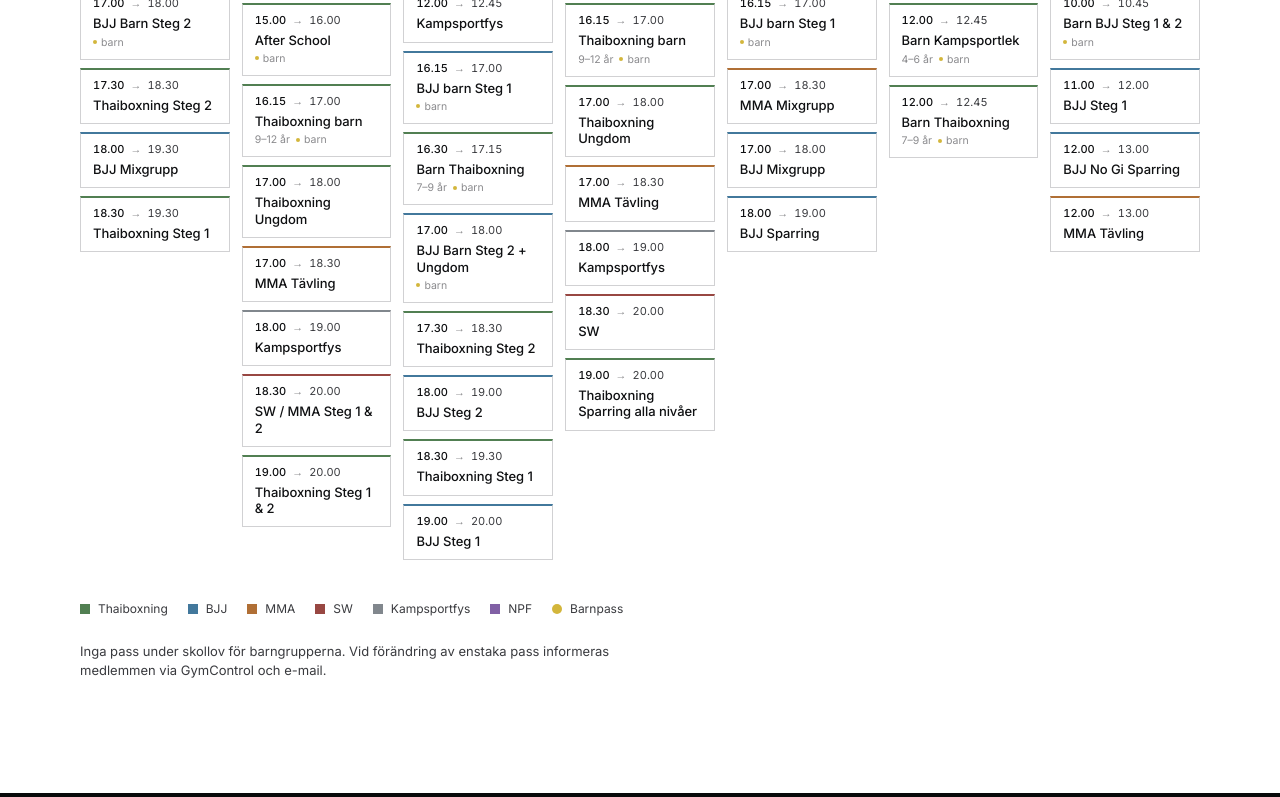
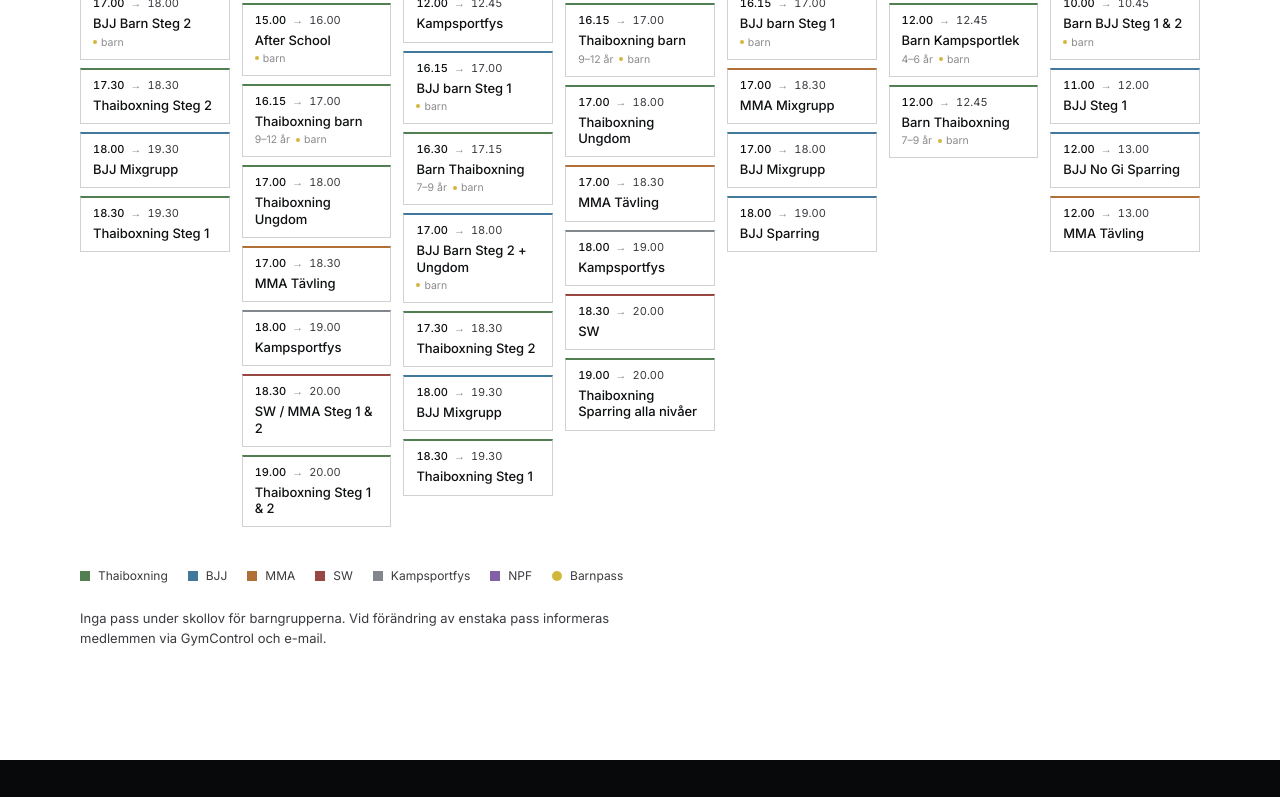
Before and after one commit to GPNaslund/kampsportstadion.se, a Next.js app: page /schema in a window 1280 px wide. Shown: the part 849-1646 px from the top of the page. Built offline with nearby package versions, Linux system fonts and the light colour scheme.

Commit message:
Update Wednesday class schedule

```diff
--- a/src/data/schedule.ts
+++ b/src/data/schedule.ts
@@ -74,15 +74,14 @@ const SESSIONS: Session[] = [
   { day: 'tue', start: '19.00', end: '20.00', title: 'Thaiboxning Steg 1 & 2', family: 'thai' },
 
   // ── Onsdag
-  { day: 'wed', start: '06.45', end: '07.40', title: 'Kampsportfys',          family: 'fys' },
+  { day: 'wed', start: '06.45', end: '07.30', title: 'Kampsportfys',          family: 'fys' },
   { day: 'wed', start: '12.00', end: '12.45', title: 'Kampsportfys',          family: 'fys' },
   { day: 'wed', start: '16.15', end: '17.00', title: 'BJJ barn Steg 1',       family: 'bjj',  isKids: true },
   { day: 'wed', start: '16.30', end: '17.15', title: 'Barn Thaiboxning',      family: 'thai', isKids: true, ageNote: '7–9 år' },
   { day: 'wed', start: '17.00', end: '18.00', title: 'BJJ Barn Steg 2 + Ungdom', family: 'bjj', isKids: true },
   { day: 'wed', start: '17.30', end: '18.30', title: 'Thaiboxning Steg 2',    family: 'thai' },
-  { day: 'wed', start: '18.00', end: '19.00', title: 'BJJ Steg 2',            family: 'bjj' },
+  { day: 'wed', start: '18.00', end: '19.30', title: 'BJJ Mixgrupp',          family: 'bjj' },
   { day: 'wed', start: '18.30', end: '19.30', title: 'Thaiboxning Steg 1',    family: 'thai' },
-  { day: 'wed', start: '19.00', end: '20.00', title: 'BJJ Steg 1',            family: 'bjj' },
 
   // ── Torsdag
   { day: 'thu', start: '15.00', end: '16.00', title: 'After School',                    family: 'thai', isKids: true },
```
